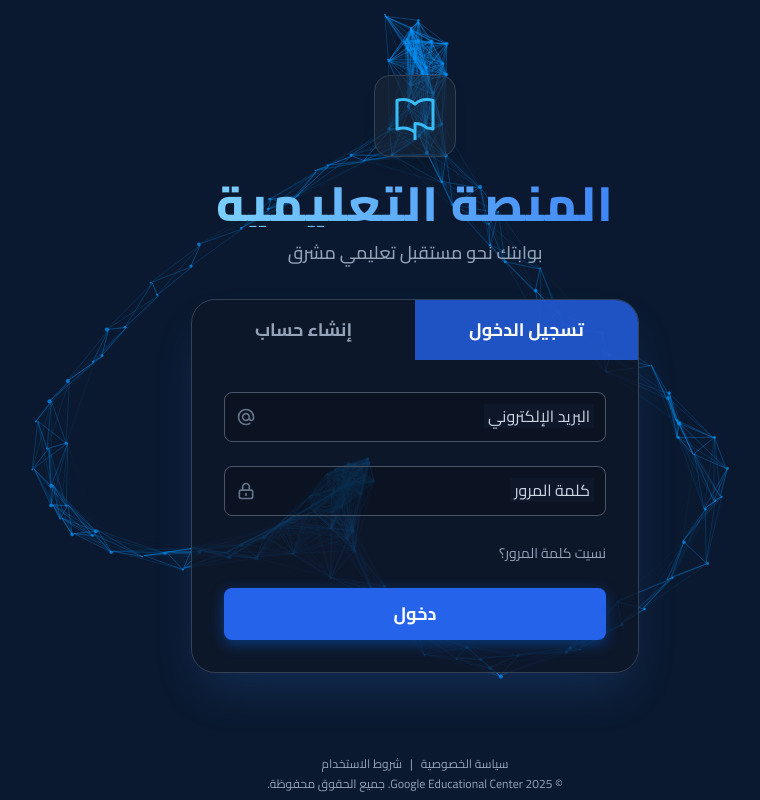
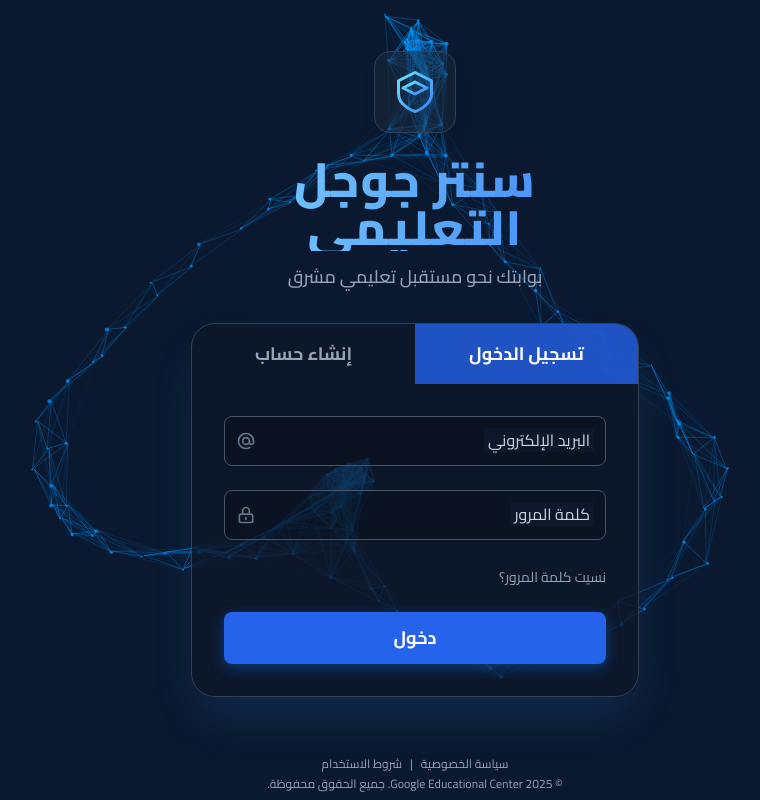
Before and after one commit to kiramohamedofficial-web/google-1AF, a React (Vite) app: page / in a window 1280 px wide. Shown: the whole page, without its empty margins (225-985 px from the left). Built offline with nearby package versions, Linux system fonts and the light colour scheme.

Commit message:
fix: Improve login page UI and app layout
Enhance the visual appeal of the login page with a gradient in the logo. Adjust the main content area in `App.tsx` to allow vertical scrolling, improving usability on smaller screens.

```diff
--- a/App.tsx
+++ b/App.tsx
@@ -440,7 +440,7 @@
                 setTheme={setTheme}
             />
             <div className={`flex flex-col h-full lg:pl-64`}>
-                <main className={`flex-grow pt-20`}>
+                <main className={`flex-grow pt-20 overflow-y-auto`}>
                     <div className='p-4 md:p-6'>
                         {renderPageContent()}
                     </div>
--- a/pages/LoginPage.tsx
+++ b/pages/LoginPage.tsx
@@ -561,9 +561,21 @@
                 <div className="relative z-10 w-full max-w-md animate-fade-in-up">
                     <div className="text-center mb-8">
                         <div className="inline-block p-4 bg-slate-800/50 backdrop-blur-sm rounded-2xl shadow-lg mb-4 border border-slate-700">
-                            <svg xmlns="http://www.w3.org/2000/svg" fill="none" viewBox="0 0 24 24" strokeWidth={1.5} stroke="#38bdf8" className="w-12 h-12"><path strokeLinecap="round" strokeLinejoin="round" d="M12 6.042A8.967 8.967 0 006 3.75c-1.052 0-2.062.18-3 .512v14.25A8.987 8.987 0 016 18c2.305 0 4.408.867 6 2.292m0-14.25a8.966 8.966 0 016-2.292c1.052 0 2.062.18 3 .512v14.25A8.987 8.987 0 0018 18a8.967 8.967 0 00-6-2.292m0 0v14.25" /></svg>
+                             <svg xmlns="http://www.w3.org/2000/svg" viewBox="0 0 24 24" className="w-12 h-12">
+                                <defs>
+                                    <linearGradient id="iconGradient" x1="0%" y1="0%" x2="100%" y2="100%">
+                                        <stop offset="0%" style={{stopColor: '#67e8f9', stopOpacity: 1}} />
+                                        <stop offset="100%" style={{stopColor: '#3b82f6', stopOpacity: 1}} />
+                                    </linearGradient>
+                                </defs>
+                                <g stroke="url(#iconGradient)" strokeWidth="1.5" fill="none" strokeLinecap="round" strokeLinejoin="round">
+                                    <path d="M12 2.25L3.75 6.375v6.375c0 6.5 8.25 9 8.25 9s8.25-2.5 8.25-9V6.375L12 2.25z" />
+                                    <path d="M12 7L18 10L12 13L6 10L12 7Z" />
+                                    <path d="M18 10V14" />
+                                </g>
+                            </svg>
                         </div>
-                        <h1 className="text-4xl sm:text-5xl font-black text-transparent bg-clip-text bg-gradient-to-r from-sky-300 to-blue-500 tracking-wide">المنصة التعليمية</h1>
+                        <h1 className="text-4xl sm:text-5xl font-black text-transparent bg-clip-text bg-gradient-to-r from-sky-300 to-blue-500 tracking-wide">سنتر جوجل التعليمي</h1>
                         <p className="text-slate-400 mt-3 text-lg font-medium">بوابتك نحو مستقبل تعليمي مشرق</p>
                     </div>
 
```
